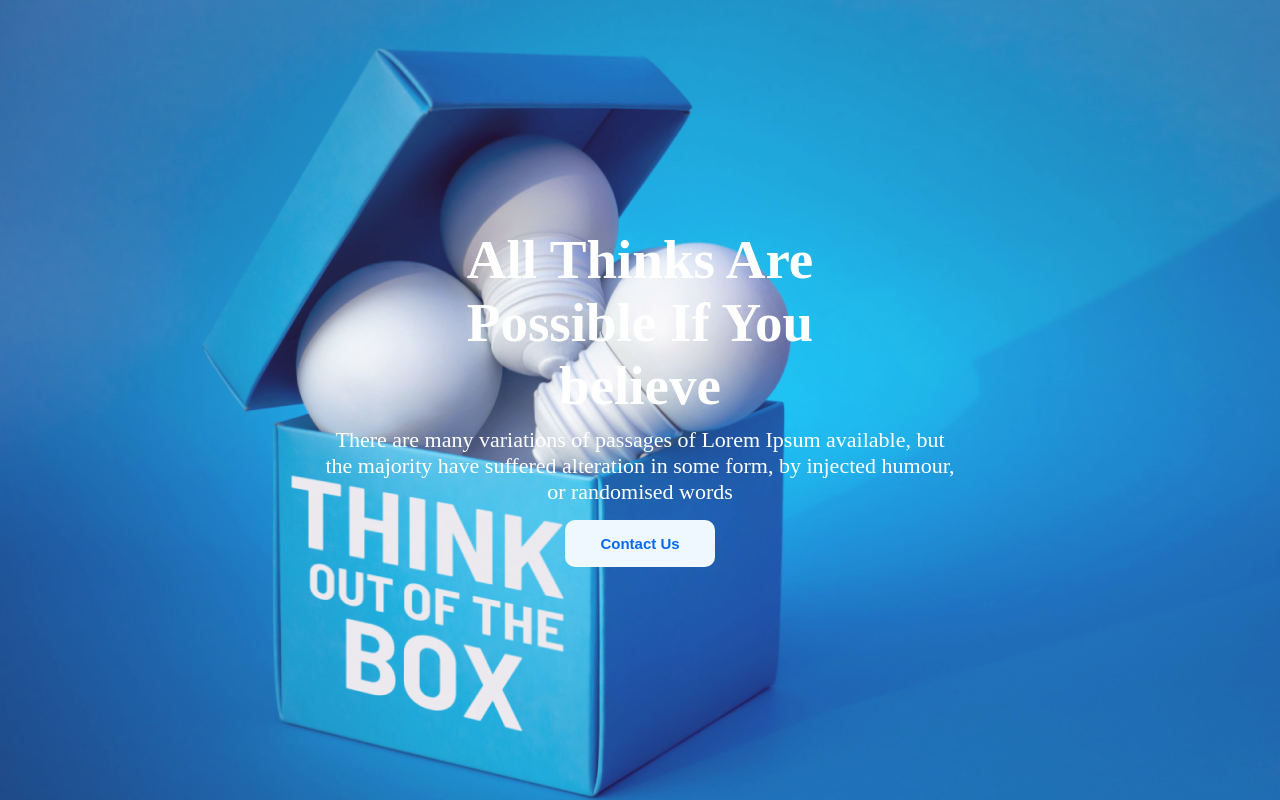
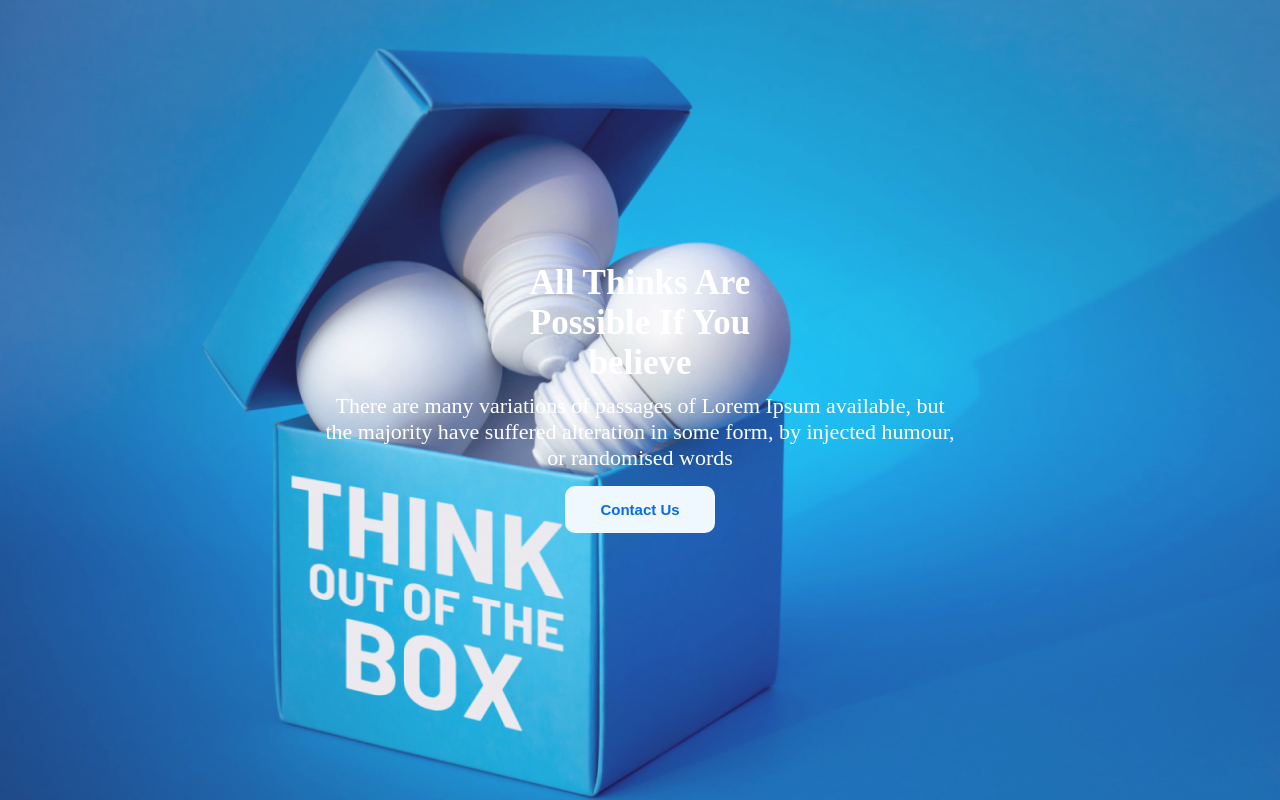
Before and after one commit to ataullahmesbah/assignment-1, a plain HTML site: page index.html in a window 1280 px wide. Shown: the top 800 px of the page. Drawn offline with Linux system fonts and the light colour scheme.

Commit message:
work added

```diff
--- a/styles/magical.css
+++ b/styles/magical.css
@@ -15,8 +15,14 @@
     text-align: center;
     color: white;
 }
+/* .banner-details{
+    position: absolute;
+    top: 50%;
+    left: 90%;
+    transform: translate(-90%,-50%);
+} */
 .title-banner{
-    font-size: 55px;
+    font-size: 35px;
     font-weight: bold;
 }
 .banner-description{
```
